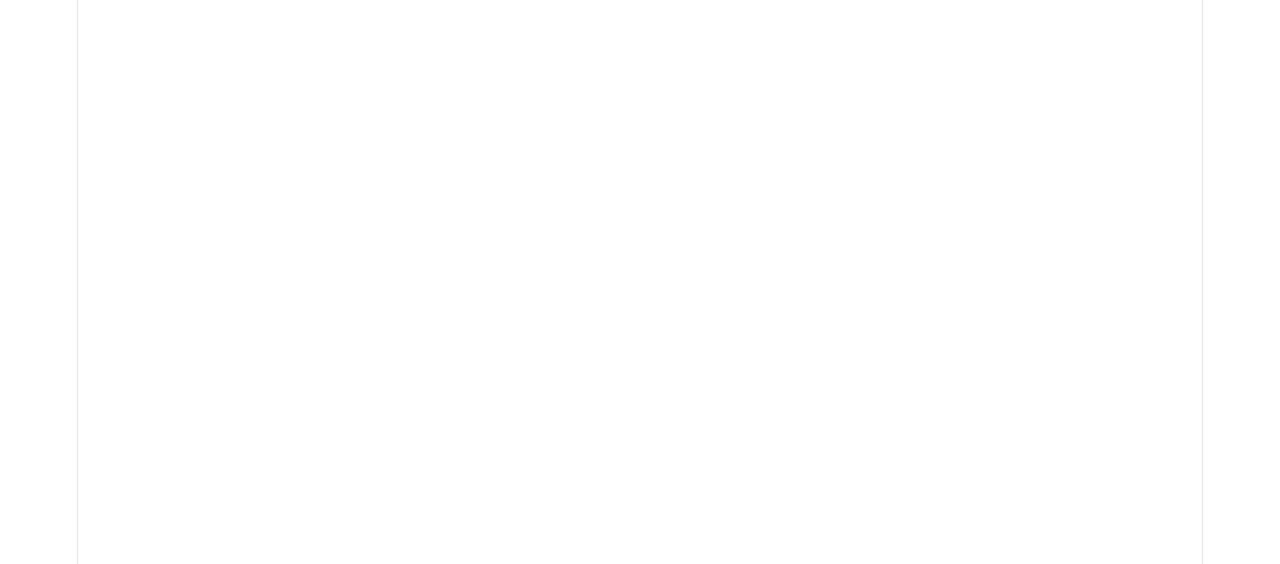
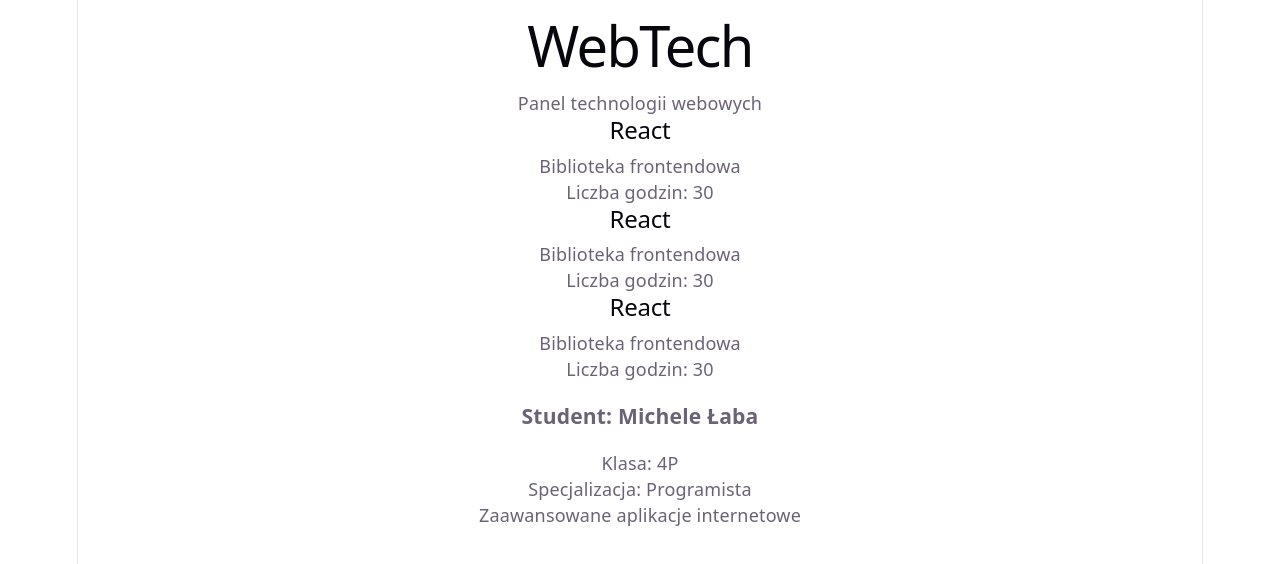
Before and after one commit to ml-zst-17/ML_17_2026_WebTech, a React (Vite) app: page / in a window 1280 px wide. Shown: the top 564 px of the page. Built offline with nearby package versions, Linux system fonts and the light colour scheme.

Commit message:
Komponenty w wielu plikach

```diff
--- a/src/App.jsx
+++ b/src/App.jsx
@@ -1,11 +1,27 @@
 // Github: https://github.com/ml-zst-17/ML_17_2026_WebTech
 
 import './App.css'
+import Header from './components/Header';
+import Technology from './components/Technology';
+import Footer from './components/Footer';
+import Student from './components/Student';
 
 function App() {
   return (
-    <></>
+    <>
+      <Header />
+
+      <main>
+        <Technology />
+        <Technology />
+        <Technology />
+
+        <Student />
+      </main>
+
+      <Footer />
+    </>
   );
 }
 
-export default App
+export default App;
--- /dev/null
+++ b/src/components/Footer.jsx
@@ -0,0 +1,9 @@
+function Footer() {
+  return (
+    <footer>
+      <p>Zaawansowane aplikacje internetowe</p>
+    </footer>
+  );
+}
+
+export default Footer;
--- /dev/null
+++ b/src/components/Header.jsx
@@ -0,0 +1,10 @@
+function Header() {
+  return (
+    <header>
+      <h1>WebTech</h1>
+      <p>Panel technologii webowych</p>
+    </header>
+  );
+}
+
+export default Header;
--- /dev/null
+++ b/src/components/Student.jsx
@@ -0,0 +1,17 @@
+function Student() {
+    const studentData = {
+        'name': 'Michele Łaba',
+        'className': '4P',
+        'specialization': 'Programista',
+    };
+
+    return (
+        <div>
+            <h3>Student: {studentData.name}</h3>
+            <p>Klasa: {studentData.className}</p>
+            <p>Specjalizacja: {studentData.specialization}</p>
+        </div>
+    );
+}
+
+export default Student;
--- /dev/null
+++ b/src/components/Technology.jsx
@@ -0,0 +1,11 @@
+function Technology() {
+  return (
+    <section>
+      <h2>React</h2>
+      <p>Biblioteka frontendowa</p>
+      <p>Liczba godzin: 30</p>
+    </section>
+  );
+}
+
+export default Technology;
```
